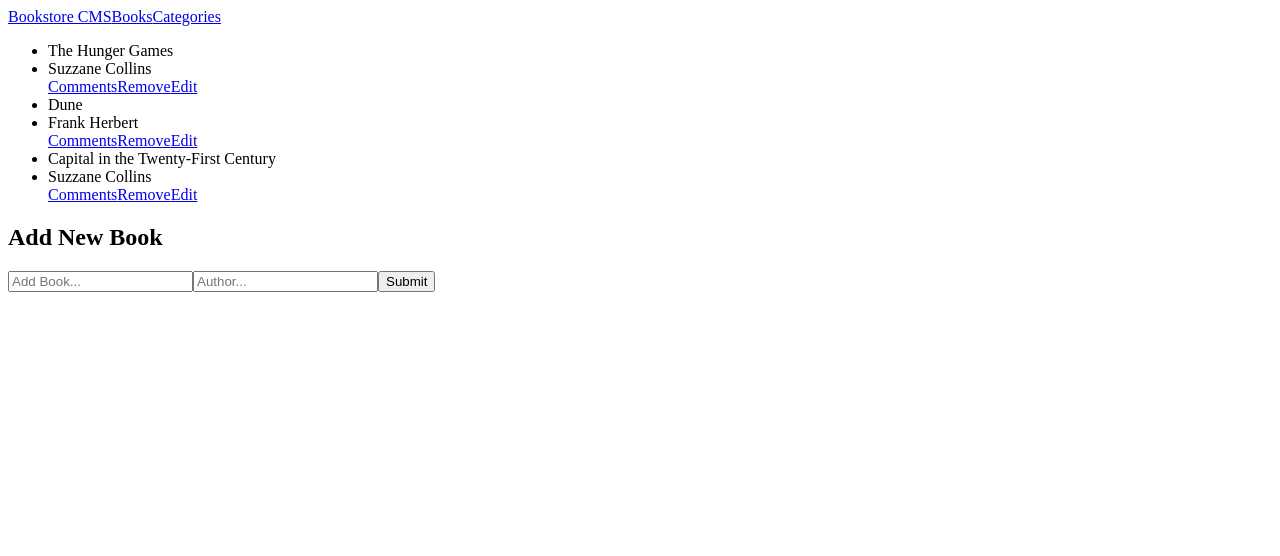
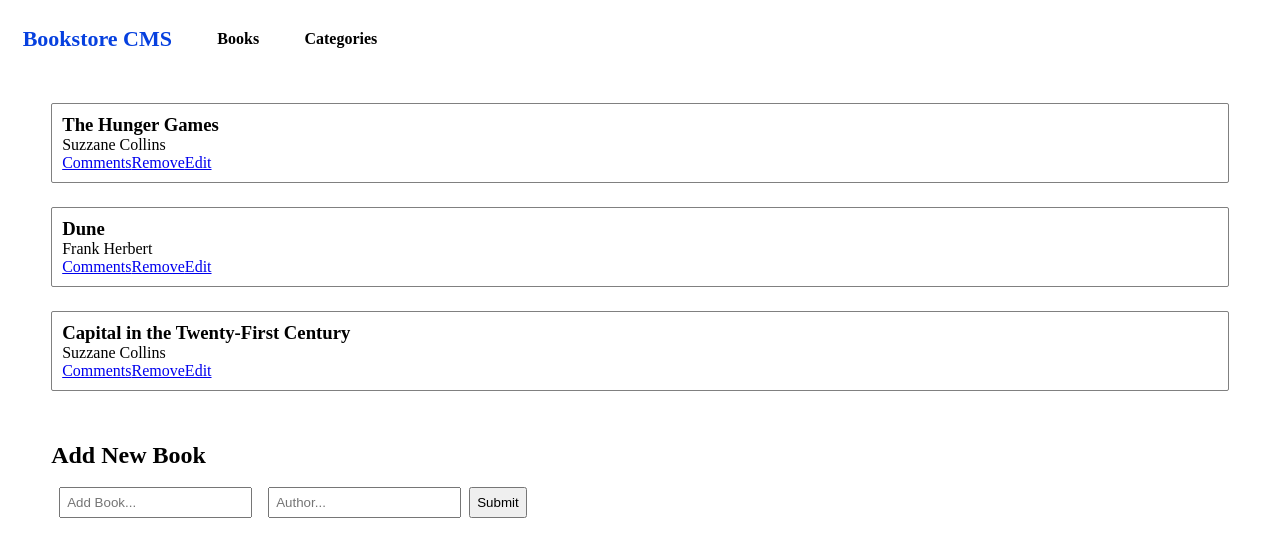
Before and after one commit to edubew/bookstore-app, a React (Create React App) app: page / in a window 1280 px wide. Shown: the top 556 px of the page. Built offline with nearby package versions, Linux system fonts and the light colour scheme.

Commit message:
Add basic styling to the application

```diff
--- a/src/App.js
+++ b/src/App.js
@@ -8,7 +8,7 @@ import BookList from './components/BookList';
 const App = () => (
   <Router>
     <nav>
-      <Link to="/">Bookstore CMS</Link>
+      <Link className="logo" to="/">Bookstore CMS</Link>
       <Link to="/">Books</Link>
       <Link to="/categories">Categories</Link>
     </nav>
--- a/src/components/Book.js
+++ b/src/components/Book.js
@@ -2,15 +2,17 @@ import React from 'react';
 import PropTypes from 'prop-types';
 
 const Book = ({ book }) => (
-  <>
-    <li>{book.title}</li>
-    <li>{book.author}</li>
-    <div className="buttons">
-      <a href="/comments">Comments</a>
-      <a href="/remove">Remove</a>
-      <a href="/edit">Edit</a>
-    </div>
-  </>
+  <div>
+    <li className="list-container">
+      <h3>{book.title}</h3>
+      <p>{book.author}</p>
+      <div className="buttons">
+        <a href="/comments">Comments</a>
+        <a href="/remove">Remove</a>
+        <a href="/edit">Edit</a>
+      </div>
+    </li>
+  </div>
 );
 
 Book.defaultProps = {
--- a/src/components/BookList.js
+++ b/src/components/BookList.js
@@ -3,6 +3,7 @@ import Book from './Book';
 import InputForm from './InputForm';
 
 const BookList = () => {
+  // eslint-disable-next-line
   const [books, setBooks] = useState([
     {
       id: 1,
@@ -23,7 +24,9 @@ const BookList = () => {
   return (
     <div>
       <ul>
-        {books.map((book) => <Book key={book.id} id={book.id} book={book} />)}
+        {books.map((book) => (
+          <Book key={book.id} id={book.id} book={book} />
+        ))}
       </ul>
       <InputForm />
     </div>
--- a/src/components/InputForm.js
+++ b/src/components/InputForm.js
@@ -1,7 +1,7 @@
 import React from 'react';
 
 const InputForm = () => (
-  <div>
+  <div className="input-container">
     <h2>Add New Book</h2>
     <form>
       <input
--- a/src/index.css
+++ b/src/index.css
@@ -0,0 +1,54 @@
+* {
+  margin: 0;
+  padding: 0;
+  box-sizing: border-box;
+}
+
+nav {
+  display: flex;
+  justify-content: space-around;
+  align-items: center;
+  max-width: 400px;
+  margin: 2% 0;
+}
+
+nav a {
+  text-decoration: none;
+  color: #000;
+  font-weight: 600;
+  cursor: pointer;
+}
+
+.logo {
+  font-size: 22px;
+  color: rgb(6, 64, 223);
+}
+
+ul {
+  list-style: none;
+  margin: 4%;
+}
+
+.list-container {
+  padding: 10px;
+  border: 1px solid gray;
+  border-radius: 2px;
+  margin-bottom: 24px;
+}
+
+.input-container {
+  margin: 4%;
+}
+
+.input-container h2 {
+  margin-bottom: 10px;
+}
+
+input {
+  margin: 8px;
+  padding: 6px;
+}
+
+button {
+  padding: 6px;
+}
```
